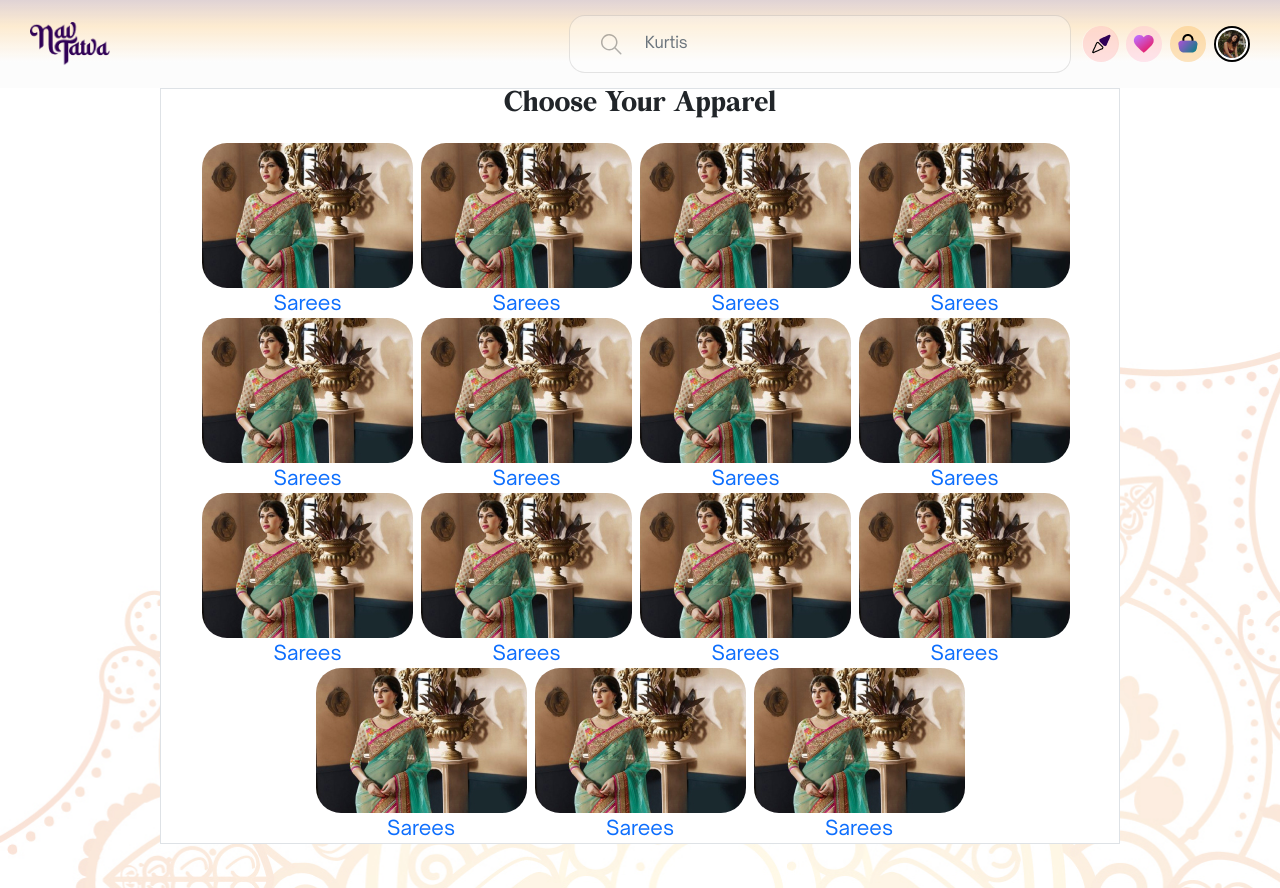
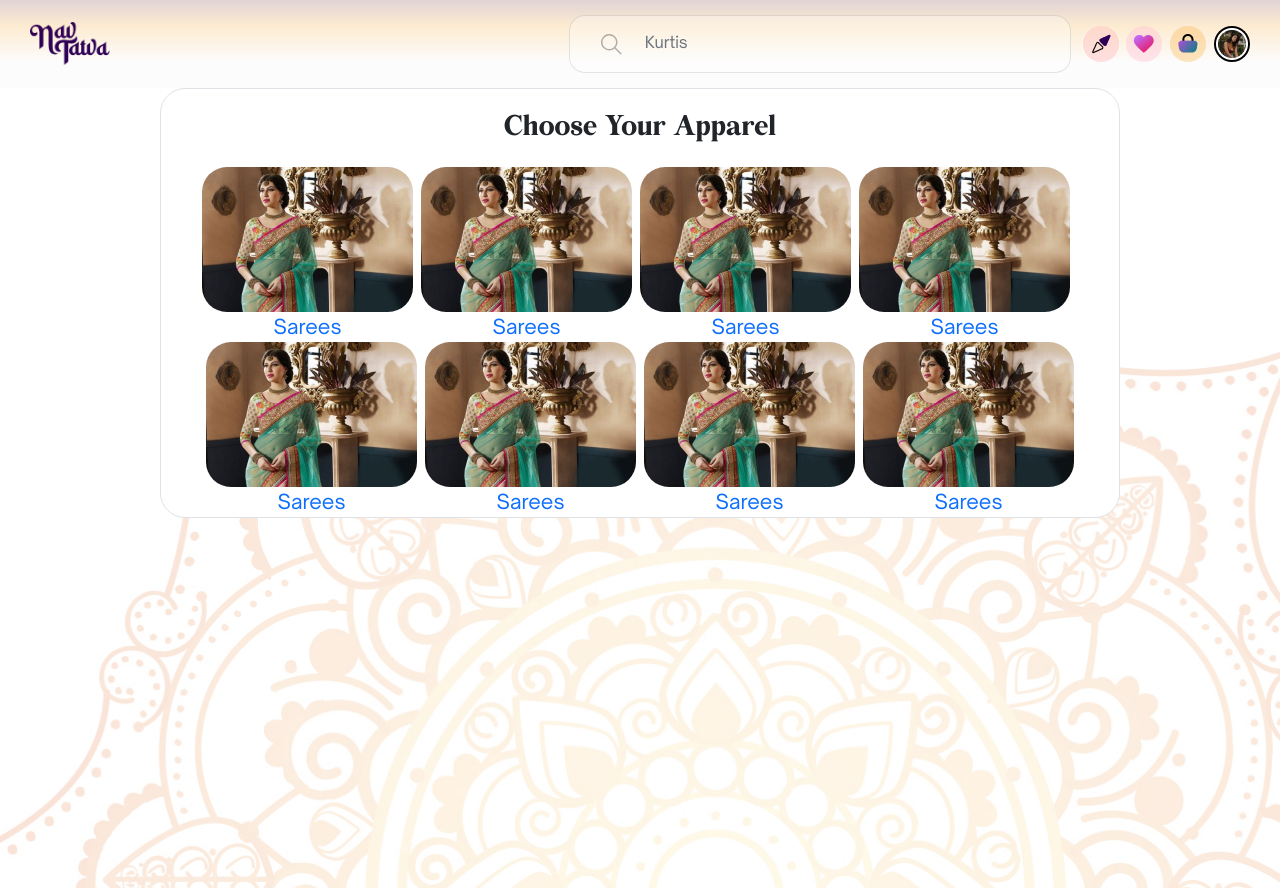
Before and after one commit to AvinashKrupa/training-navtatva, a Next.js app: page /apparel in a window 1280 px wide. Built offline with nearby package versions, Linux system fonts and the light colour scheme.

Commit message:
mycollections screen

```diff
--- a/app/constants/sampleData.tsx
+++ b/app/constants/sampleData.tsx
@@ -331,3 +331,36 @@ export const myCollectionMenu:any=[
     created_data:'created on 9th July 2022'
   }
 ]
+
+export const apparelData:any=[
+  {
+    image:'images/apparel.jpg',
+    name:'Sarees'
+  },
+  {
+    image:'images/apparel.jpg',
+    name:'Sarees'
+  },
+  {
+    image:'images/apparel.jpg',
+    name:'Sarees'
+  },
+  {
+    image:'images/apparel.jpg',
+    name:'Sarees'
+  },
+  {
+    image:'images/apparel.jpg',
+    name:'Sarees'
+  },
+  {
+    image:'images/apparel.jpg',
+    name:'Sarees'
+  }, {
+    image:'images/apparel.jpg',
+    name:'Sarees'
+  }, {
+    image:'images/apparel.jpg',
+    name:'Sarees'
+  }
+]
--- a/pages/apparel/index.tsx
+++ b/pages/apparel/index.tsx
@@ -1,6 +1,7 @@
 import React, { useState, useEffect } from "react";
 import type { NextPage } from "next";
 import Header from "../../app/themes/themeOne/components/Header";
+import { apparelData } from "../../app/constants/sampleData";
 
 
 const APPARELSCREEN: NextPage = () => {
@@ -17,18 +18,25 @@ const APPARELSCREEN: NextPage = () => {
 
       </div>
       <section className="tt text-center bannerChoose position-absolute">
-            <div className="bannerContent bg-white border w-75 mx-auto">
-               <h2 className="fs-32 font-Bsoul mb-4">Choose Your Apparel</h2>
+            <div className="bannerContent bg-white border  w-75 m-auto" style={{borderRadius:25}}>
+               <h2 className="fs-32 font-Bsoul m-4">Choose Your Apparel</h2>
                <ul>
-                <li className="list-inline-item">
+
+               {apparelData.map((info:any) => {
+                return (
+                  <li className="list-inline-item">
                     <a href="#" tabIndex={0}>
-                    <img className="w-100" src="images/apparel.jpg" alt=""  style={{borderRadius:25}}/>
+                    <img className="w-100" src={info.image} alt=""  style={{borderRadius:25}}/>
 
-                           <p className="fs-20 ">Sarees</p>
+                           <p className="fs-20 ">{info.name}</p>
                            <div className="overlay"></div>
                      </a>
                 </li>
-                 <li className="list-inline-item">
+
+                );
+              })}
+
+                 {/* <li className="list-inline-item">
                     <a href="#" tabIndex={0}>
                            <img className="w-100" src="images/apparel.jpg" alt=""  style={{borderRadius:25}}/>
                            <p className="fs-20">Sarees</p>
@@ -125,7 +133,7 @@ const APPARELSCREEN: NextPage = () => {
                            <p className="fs-20">Sarees</p>
                            <div className="overlay"></div>
                      </a>
-                </li>
+                </li> */}
                </ul>
             </div>
         </section>
```
Also changed, not shown: pages/my-collection-kurtis/index.tsx (+10 -4 lines), pages/mycollection/index.tsx (+10 -4 lines), 1 other file (tests, documents, lock files or other folders).
